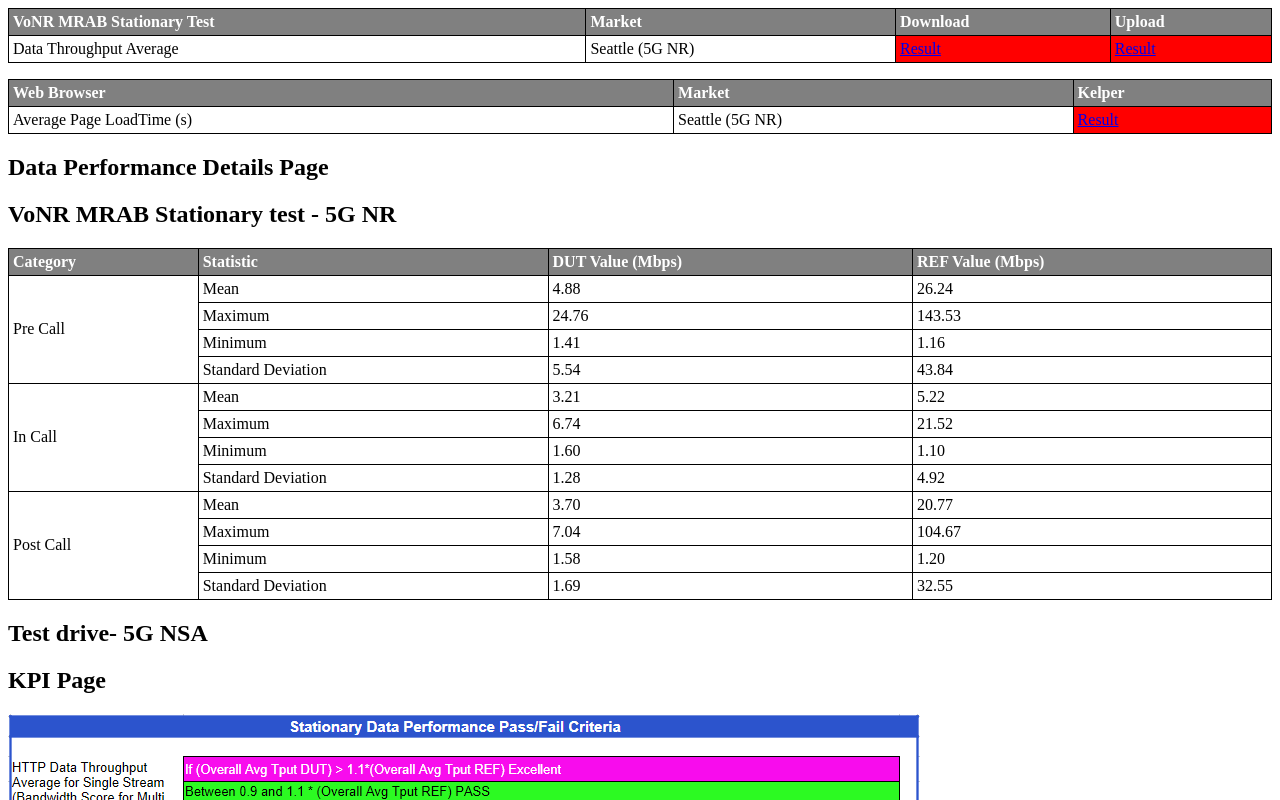
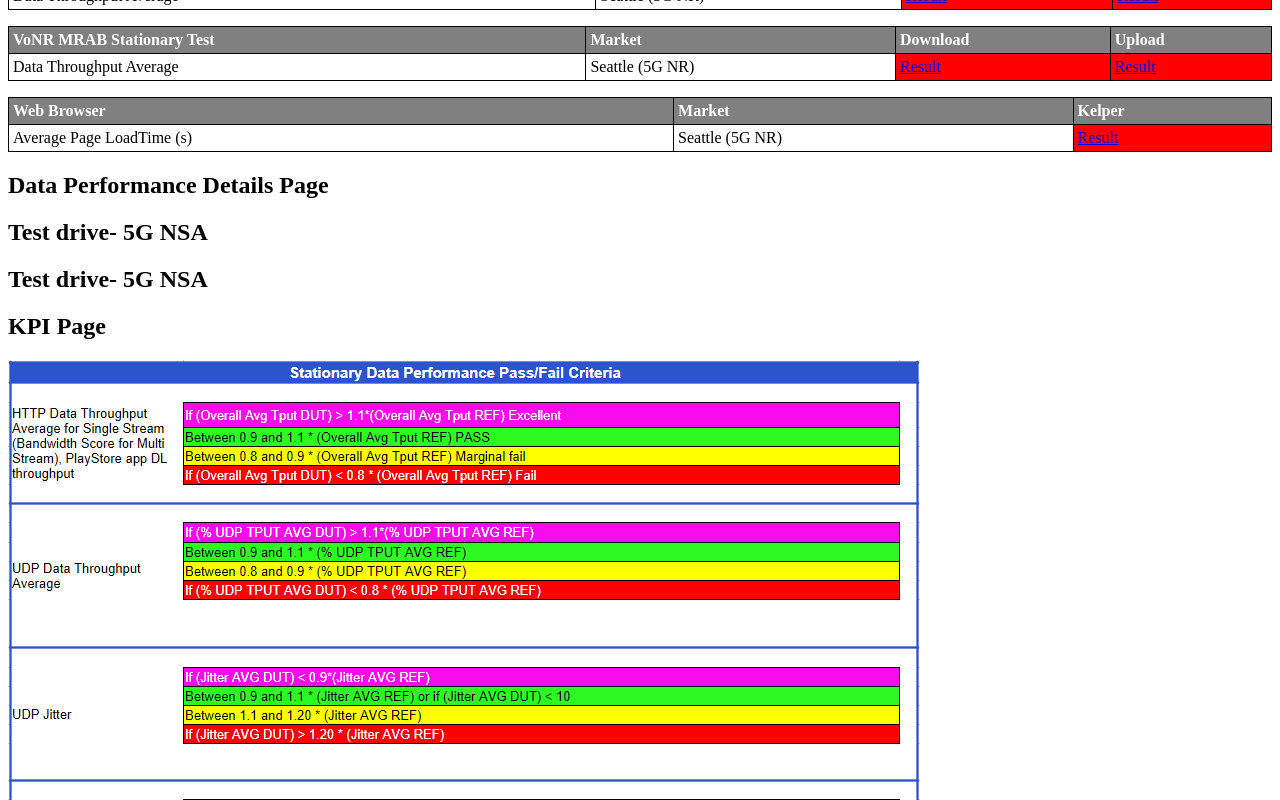
Before and after one commit to LiJieSu0/Fit4Launch_Report, a React (Create React App) app in the folder report-generator-app/: page / in a window 1280 px wide. Shown: the part 2216-3016 px from the top of the page. Built offline with nearby package versions, Linux system fonts and the light colour scheme; what chartjs-plugin-datalabels would draw is missing.

Commit message:
add nsa files

```diff
--- a/report-generator-app/src/ReportDetails/DataPerformance/DpDetailsPage.js
+++ b/report-generator-app/src/ReportDetails/DataPerformance/DpDetailsPage.js
@@ -10,10 +10,9 @@ import Dp_playStore_Component from './Statoinary/Dp_playStore_Component';
 import Dp_MHS_Page from './MHS/DpMHSPage';
 import DpDriveTestDetailPage from './DriveTest/DpDriveTestDetailPage';
 import DpMrabDetailsPage from './DpMrabDetailsPage';
-function DpDetailsPage() {
 
 
-
+function DpDetailsPage() {
   return (
     <div>
       <h2>Data Performance Details Page</h2>
@@ -25,9 +24,12 @@ function DpDetailsPage() {
       <Dp_playStore_Component/> */}
       {/* <Dp_MHS_Page/> */}
       {/* <DpDriveTestDetailPage/> */}
-      <DpMrabDetailsPage/>
+      {/* <DpMrabDetailsPage/> */}
 
       {/* <DpRangeChart dataPerformanceResults={dataPerformanceResults} /> */}
+      <div className='page-content'>
+      <h2>Test drive- 5G NSA</h2>
+      </div>
       <div className='page-content'>
       <h2>Test drive- 5G NSA</h2>
       </div>
```
Also changed, not shown: report-generator-app/src/ReportDetails/DataPerformance/NSA/Stationary/DpNSAStationaryDetails.js (added), report-generator-app/src/ReportDetails/DataPerformance/NSA/TestDrive/DpNSATestDriveDetails.js (added).
